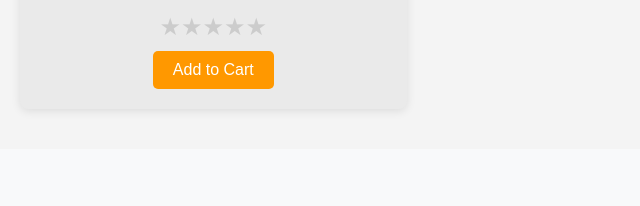
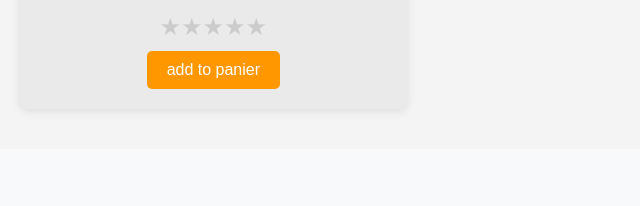
Before and after one commit to Luffysb3/Stoore, a plain HTML site: page index.html in a window 1280 px wide. Shown: the part 315-521 px from the top of the page, 20-660 px from the left. Drawn offline with Linux system fonts and the light colour scheme.

Commit message:
Add files via upload

```diff
--- a/index.html
+++ b/index.html
@@ -168,7 +168,7 @@
                 <span data-value="4">&#9733;</span>
                 <span data-value="5">&#9733;</span>
             </div>
-            <a href="#" class="btn">Add to Cart</a>
+            <a href="#" class="btn">add to panier </a>
         </div>
         <!-- More products can go here -->
     </div>
```
